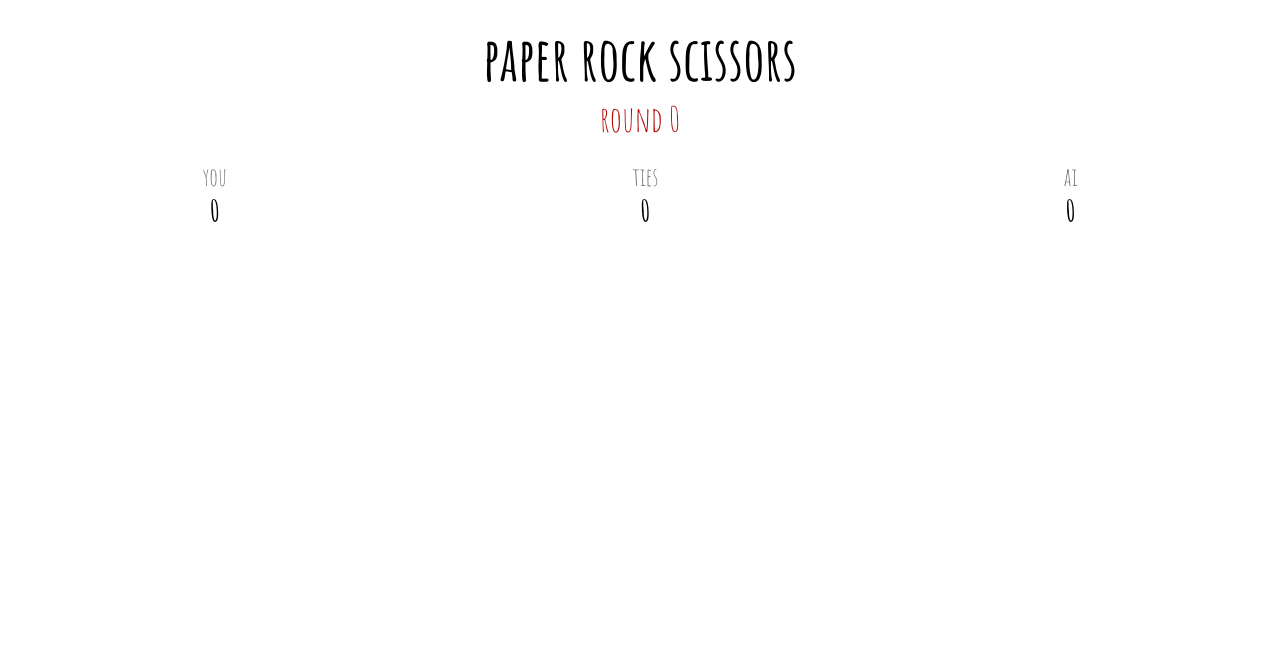
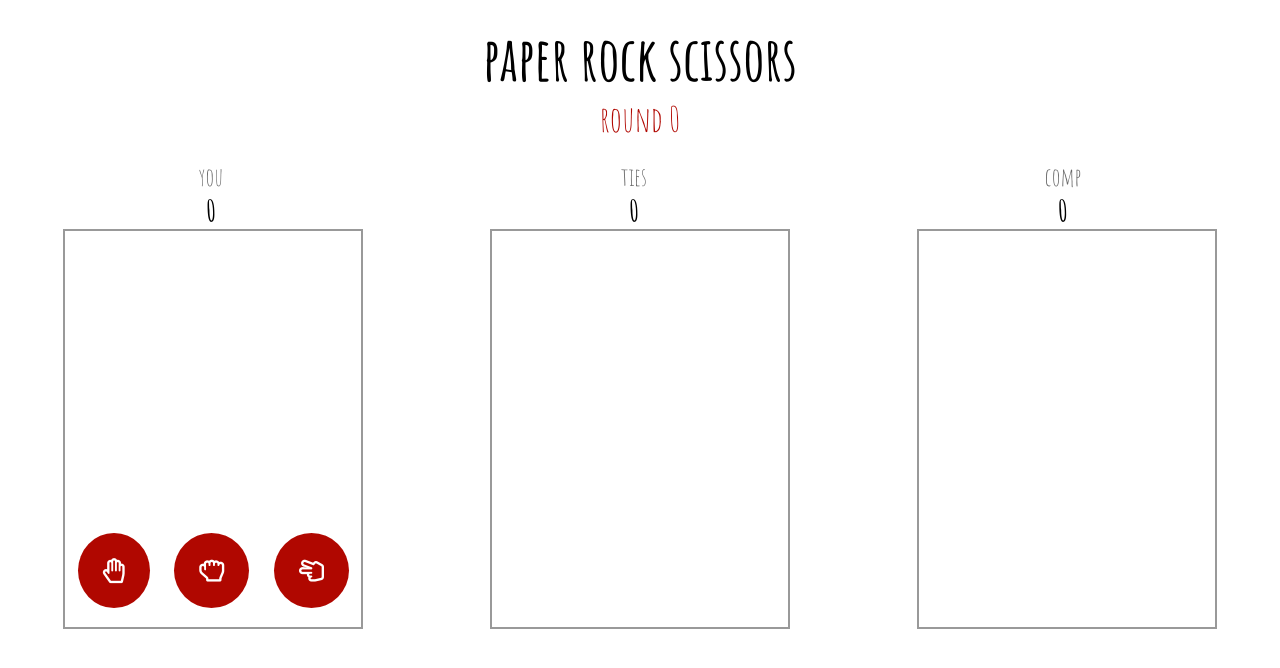
Before and after one commit to wyrwat/paperRockScissors, a website: page index.html in a window 1280 px wide. Drawn offline with Linux system fonts and the light colour scheme.

Commit message:
add game-panel

```diff
--- a/index.html
+++ b/index.html
@@ -4,6 +4,7 @@
 <head>
     <meta charset="UTF-8">
     <meta name="viewport" content="width=device-width, initial-scale=1.0">
+    <link rel="stylesheet" href="//use.fontawesome.com/releases/v5.0.7/css/all.css">
     <title>Paper Rock Scissors</title>
     <link
         href="https://fonts.googleapis.com/css2?family=Amatic+SC:wght@400;700&family=Roboto:ital,wght@0,400;0,500;1,700&display=swap"
@@ -24,9 +25,25 @@
             <p class="ties score"> <span>0</span></p>
         </div>
         <div class="score-panel__element flex-wrapper">
-            <p>ai</p>
+            <p>comp</p>
             <p class="ai__score score"> <span>0</span></p>
         </div>
+    </div>
+    <div class="game-panel flex-wrapper">
+        <div class="player-panel panel flex-wrapper">
+            <div class="player-choice" data-summary="your-choice">
+
+            </div>
+            <div class="select flex-wrapper">
+                <i data-option="paper" class="far fa-hand-paper"></i>
+                <i data-option="rock" class="far fa-hand-rock"></i>
+                <i data-option="scissors" class="far fa-hand-scissors"></i>
+            </div>
+        </div>
+        <div class="info-panel panel flex-wrapper">
+
+        </div>
+        <div class="ai-panel panel"></div>
     </div>
     <script src="js/script.js"></script>
 </body>
--- a/sass/style.scss
+++ b/sass/style.scss
@@ -41,3 +41,36 @@ h1 {
         }
     }
 }
+
+.game-panel {
+    justify-content: space-around;
+
+    .panel {
+        border: 2px solid #999;
+        width: 300px;
+        height: 400px;
+    }
+
+    .player-panel {
+        flex-direction: column;
+
+        .player-choice {
+            height: 75%;
+        }
+
+        .select {
+            justify-content: space-around;
+            font-size: 25px;
+
+            .far {
+                background-color: #B00700;
+                padding: 25px;
+                border-radius: 50%;
+                margin: 5px;
+                color: #fff;
+                cursor: pointer;
+            }
+        }
+    }
+
+}
```
Also changed, not shown: css/style.css, css/style.prefixed.css, images/paper.png (added), images/rock.png (added), images/scissors.png (added), images/start.png (added), 2 other files.
